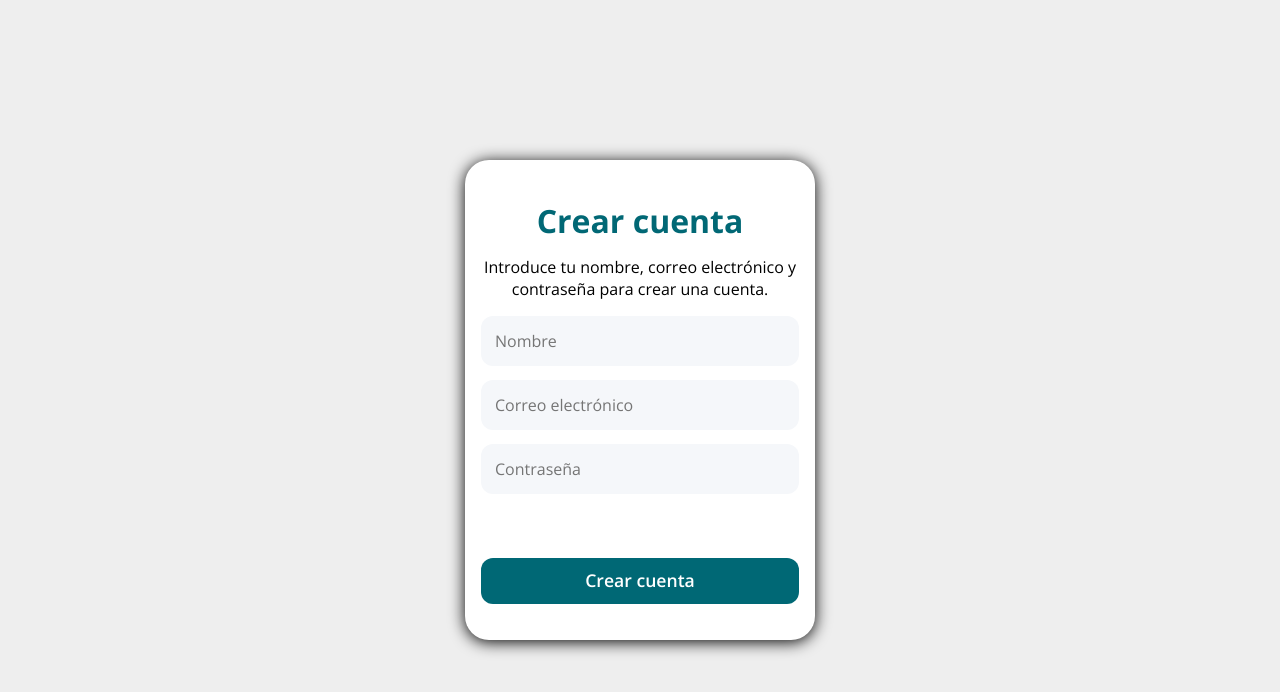
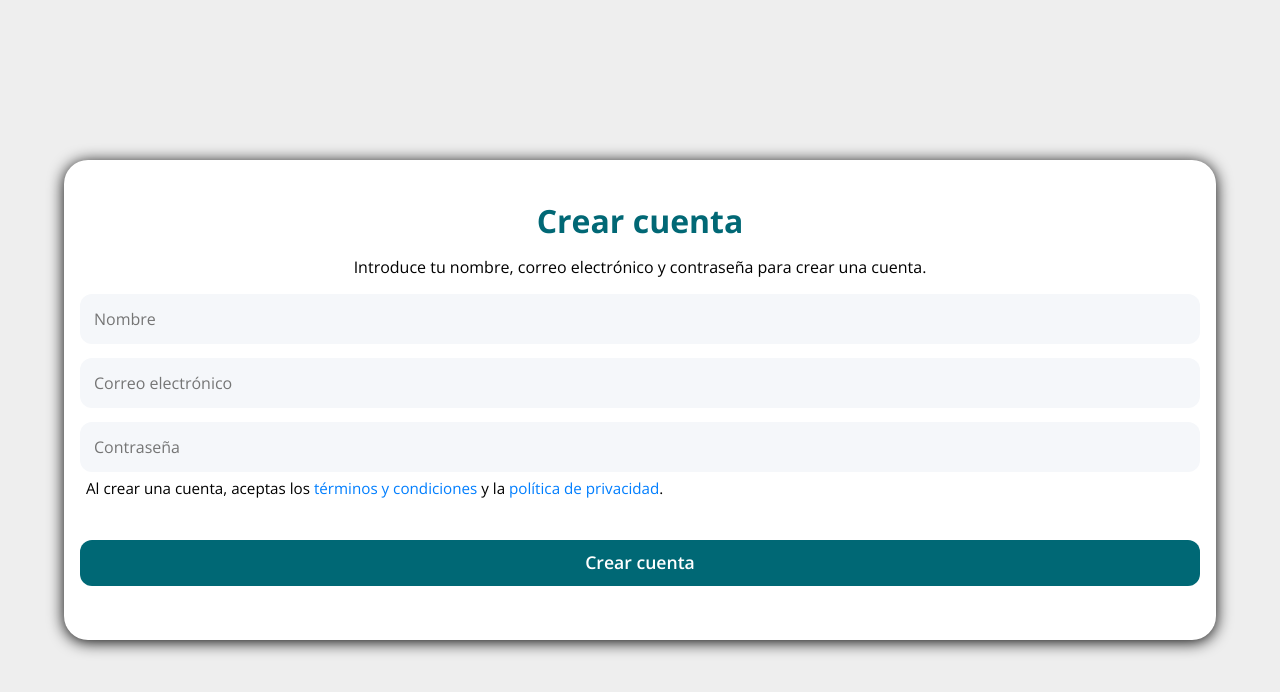
Before and after one commit to Teslol89/alesport, a React (Vite) app in the folder mobile/alesport-app/: page /register in a window 1280 px wide. Shown: the top 692 px of the page. Built offline with nearby package versions, Linux system fonts and the light colour scheme; no server answers.

Commit message:
chorus: Actualización de UI Login

```diff
--- a/mobile/alesport-app/src/components/LoginForm.css
+++ b/mobile/alesport-app/src/components/LoginForm.css
@@ -36,8 +36,7 @@
 /* Contenedor principal del login */
 /* ------------------------------ */
 .login-container {
-    width: 100%;
-    max-width: 350px;
+    width: 90%;
     margin: 0 auto;
     min-height: 60vh;
     background: #fff;
--- a/mobile/alesport-app/src/components/RegisterForm.css
+++ b/mobile/alesport-app/src/components/RegisterForm.css
@@ -24,8 +24,7 @@
 /* Contenedor principal del registro */
 /* --------------------------------- */
 .register-container {
-    width: 100%;
-    max-width: 350px;
+    width: 90%;
     margin: 0 auto;
     min-height: 60vh;
     background: #fff;
@@ -82,6 +81,83 @@
     outline: none;
 }
 
+/* El último input no tiene margen inferior */
+.register-input:last-of-type {
+    margin-bottom: 0;
+}
+
+/* ------------------------------- */
+/* Texto de términos y condiciones */
+/* ------------------------------- */
+/* Modal de términos y condiciones */
+.register-terms-modal {
+    margin: 6px;
+    font-family: 'Open Sans', Arial, Helvetica, sans-serif;
+    font-size: 0.95rem;
+    color: #000000;
+    text-align: left;
+}
+
+.register-terms-text a {
+    color: #007efe;
+    /* Azul "DODGER BLUE" */
+    text-decoration: none;
+    cursor: pointer;
+}
+
+/* ------------------------------- */
+/* Modal de términos y condiciones */
+/* ------------------------------- */
+/* Contenedor del modal */
+.modal-content {
+    display: flex;
+    flex-direction: column;
+    height: 90%;
+    width: 90%;
+    padding: 12px 12px 12px 12px;
+    background: #fff;
+    border-radius: 18px;
+    margin: auto;
+    box-shadow: none;
+    text-align: center;
+}
+
+/* Título del modal */
+.modal-content h3 {
+    font-family: 'Open Sans', Arial, Helvetica, sans-serif;
+    font-size: 1.2rem;
+    margin-bottom: 12px;
+    color: #007d94;
+}
+/* Contenedor del texto con scroll */
+.modal-scroll {
+    flex: 1 1 auto;
+    overflow-y: auto;
+    text-align: left;
+    margin-bottom: 12px;
+    font-family: 'Open Sans', Arial, Helvetica, sans-serif;
+    font-size: 0.95rem;
+    color: #222;
+}
+
+/* Botones del modal */
+.modal-accept-btn {
+    --background: #006875;
+    /* Azul "TEAL" */
+    --color: #fff;
+    font-family: 'Open Sans', Arial, Helvetica, sans-serif;
+}
+.modal-accept-btn:active {
+    --background: #77b154;
+}
+
+/* Botón de cancelar del modal */
+.modal-cancel-btn {
+    --color: #901726;
+    /* Rojo "CRIMSON" */
+    font-family: 'Open Sans', Arial, Helvetica, sans-serif;
+}
+
 /* ----------------------------*/
 /* Botón principal de registro */
 /* ----------------------------*/
@@ -98,8 +174,8 @@
     font-size: 1.1rem;
     font-weight: 600;
     cursor: pointer;
-    margin-top: 50px;
-    margin-bottom: 16px;
+    margin-top: 36px;
+    margin-bottom: 14px;
     transition: background 0.2s, transform 0.12s cubic-bezier(.4, 0, .2, 1);
 }
 
--- a/mobile/alesport-app/src/components/RegisterForm.tsx
+++ b/mobile/alesport-app/src/components/RegisterForm.tsx
@@ -1,15 +1,30 @@
 import React, { useState } from "react";
+import { IonModal, IonButton } from "@ionic/react";
+import { LegalText } from "../utils/legalText";
 import "./RegisterForm.css";
 
 const RegisterForm: React.FC = () => {
   const [name, setName] = useState('');
   const [email, setEmail] = useState('');
   const [password, setPassword] = useState('');
+  const [showModal, setShowModal] = useState(false);
+  const [acceptedTerms, setAcceptedTerms] = useState(false);
 
   const handleSubmit = (e: React.FormEvent) => {
     e.preventDefault();
+    if (!acceptedTerms) return;
     // Aquí irá la lógica de registro
     alert("Registro enviado");
+  };
+
+  const handleOpenModal = (e: React.MouseEvent) => {
+    e.preventDefault();
+    setShowModal(true);
+  };
+
+  const handleAccept = () => {
+    setAcceptedTerms(true);
+    setShowModal(false);
   };
 
   return (
@@ -38,8 +53,25 @@ const RegisterForm: React.FC = () => {
           onChange={(e) => setPassword(e.target.value)}
           className="register-input"
         />
-        <button type="submit" className="register-btn">Crear cuenta</button>
+        <div className="register-terms-modal">
+          <span className="register-terms-text">
+            Al crear una cuenta, aceptas los
+            <a href="#" className="a" onClick={handleOpenModal}> términos y condiciones </a>y la
+            <a href="#" onClick={handleOpenModal}> política de privacidad</a>.
+          </span>
+        </div>
+        <button type="submit" className="register-btn" disabled={!acceptedTerms}>Crear cuenta</button>
       </form>
+      <IonModal isOpen={showModal} onDidDismiss={() => setShowModal(false)}>
+        <div className="modal-content">
+          <h3>Términos y condiciones & Política de privacidad</h3>
+          <div className="modal-scroll">
+            <LegalText />
+          </div>
+          <IonButton expand="block" className="modal-accept-btn" onClick={handleAccept}>Acepto</IonButton>
+          <IonButton expand="block" fill="clear" className="modal-cancel-btn"onClick={() => setShowModal(false)}>Cancelar</IonButton>
+        </div>
+      </IonModal>
     </div>
   );
 };
--- /dev/null
+++ b/mobile/alesport-app/src/utils/legalText.tsx
@@ -0,0 +1,32 @@
+import React from "react";
+
+export const LegalText: React.FC = () => (
+  <>
+    <p><strong>Términos y condiciones</strong></p>
+    <p>
+      Al utilizar esta aplicación, aceptas los siguientes términos y condiciones. <br />
+      <em>Este es un ejemplo de texto legal.</em>
+    </p>
+    <ul>
+      <li>Tu información será tratada conforme a la <strong>política de privacidad</strong>.</li>
+      <li>No compartas tu contraseña con terceros.</li>
+      <li>El uso indebido de la plataforma puede conllevar la suspensión de la cuenta.</li>
+    </ul>
+    <p>
+      Para más información, contacta con <a href="mailto:soporte@ejemplo.com">soporte@ejemplo.com</a>.
+      Para más información, contacta con <a href="mailto:soporte@ejemplo.com">soporte@ejemplo.com</a>.
+      Para más información, contacta con <a href="mailto:soporte@ejemplo.com">soporte@ejemplo.com</a>.
+      Para más información, contacta con <a href="mailto:soporte@ejemplo.com">soporte@ejemplo.com</a>.
+      Para más información, contacta con <a href="mailto:soporte@ejemplo.com">soporte@ejemplo.com</a>.
+      Para más información, contacta con <a href="mailto:soporte@ejemplo.com">soporte@ejemplo.com</a>.
+      Para más información, contacta con <a href="mailto:soporte@ejemplo.com">soporte@ejemplo.com</a>.
+      Para más información, contacta con <a href="mailto:soporte@ejemplo.com">soporte@ejemplo.com</a>.
+      Para más información, contacta con <a href="mailto:soporte@ejemplo.com">soporte@ejemplo.com</a>.
+      Para más información, contacta con <a href="mailto:soporte@ejemplo.com">soporte@ejemplo.com</a>.
+      Para más información, contacta con <a href="mailto:soporte@ejemplo.com">soporte@ejemplo.com</a>.
+      Para más información, contacta con <a href="mailto:soporte@ejemplo.com">soporte@ejemplo.com</a>.
+      Para más información, contacta con <a href="mailto:soporte@ejemplo.com">soporte@ejemplo.com</a>.
+
+    </p>
+  </>
+);
```
